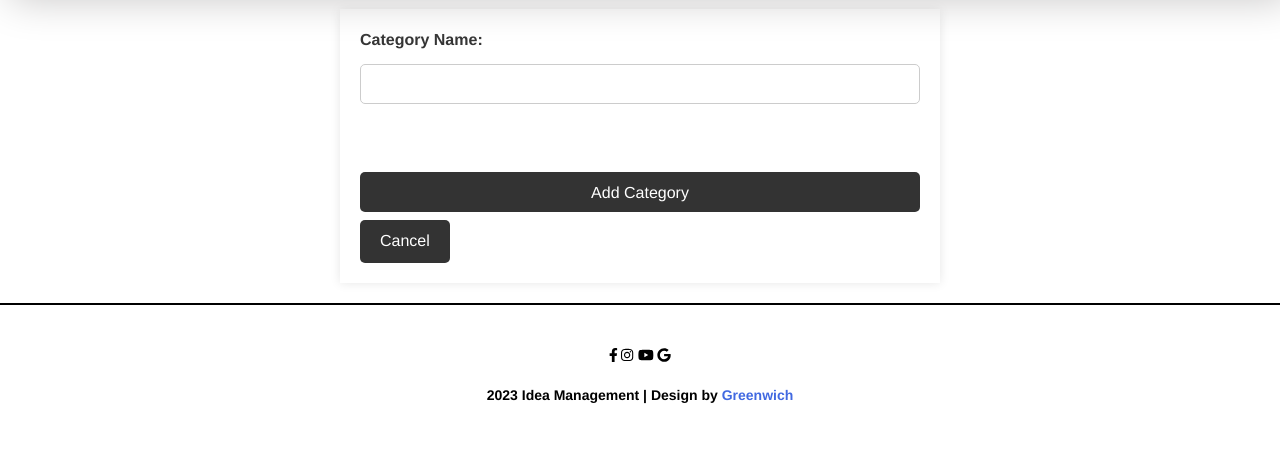
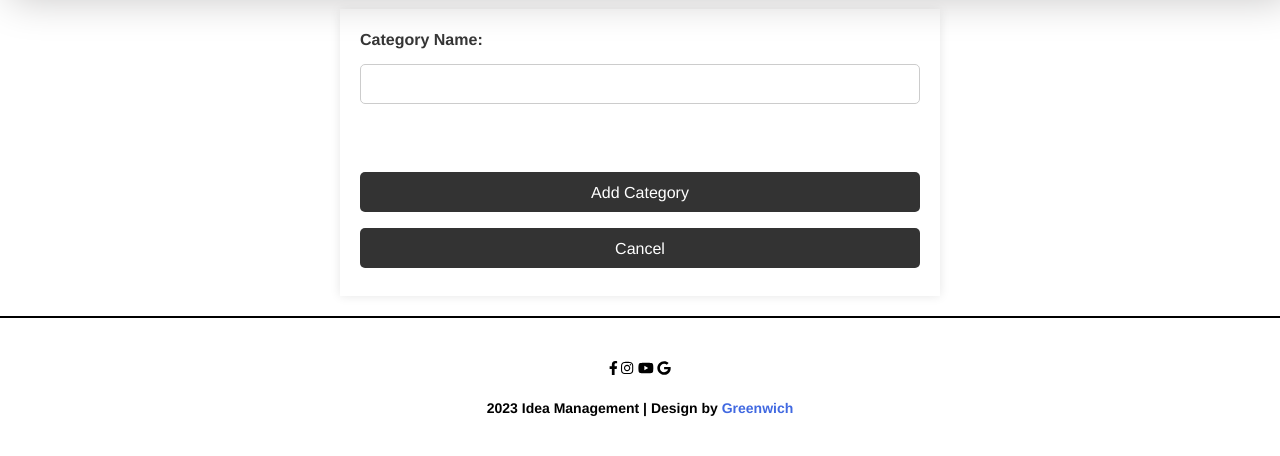
Before and after one commit to nghiatui2233/1640v, a PHP site: page /CreateCategory.php in a window 1280 px wide. Shown: the part 61-517 px from the top of the page. Run offline with PHP 8.4, Linux system fonts and the light colour scheme; a user stored in the database is signed in; data comes from the database, SQL or seed files in the repository; data that the repository does not hold is empty; some libraries are stand-ins or nearby versions.

Commit message:
Update CreateCategory.php

```diff
--- a/CreateCategory.php
+++ b/CreateCategory.php
@@ -48,6 +48,19 @@
 		input[type="submit"]:hover {
 			background-color: #555;
 		}
+		    input[type='button'] {
+		      background-color: #333;
+		      color: #fff;
+		      padding: 10px 20px;
+		      border: none;
+		      border-radius: 5px;
+		      font-size: 16px;
+		      cursor: pointer;
+		    }
+
+		    input[type='button']:hover {
+		      background-color: #555;
+		    }
 	</style>
 </head>
 <?php include_once "header.php" ?>
@@ -57,14 +70,7 @@
 		<label for="categoryName">Category Name:</label>
 		<input type="text" name="categoryName" required><br><br>
 		<input type="submit" id="category_Id"name="submit" value="Add Category">
-		<button    style="    background-color: #333;
-    color: #fff;
-    padding: 10px 20px;
-    border: none;
-    border-radius: 5px;
-    font-size: 16px;
-    cursor: pointer;"     onclick="window.location='categorylist.php'"
->Cancel </button>
+		<input type="button" value="Cancel" onclick="window.location='categorylist.php'">
 	</form>
 	<?php
 	// Check if the form was submitted
```
